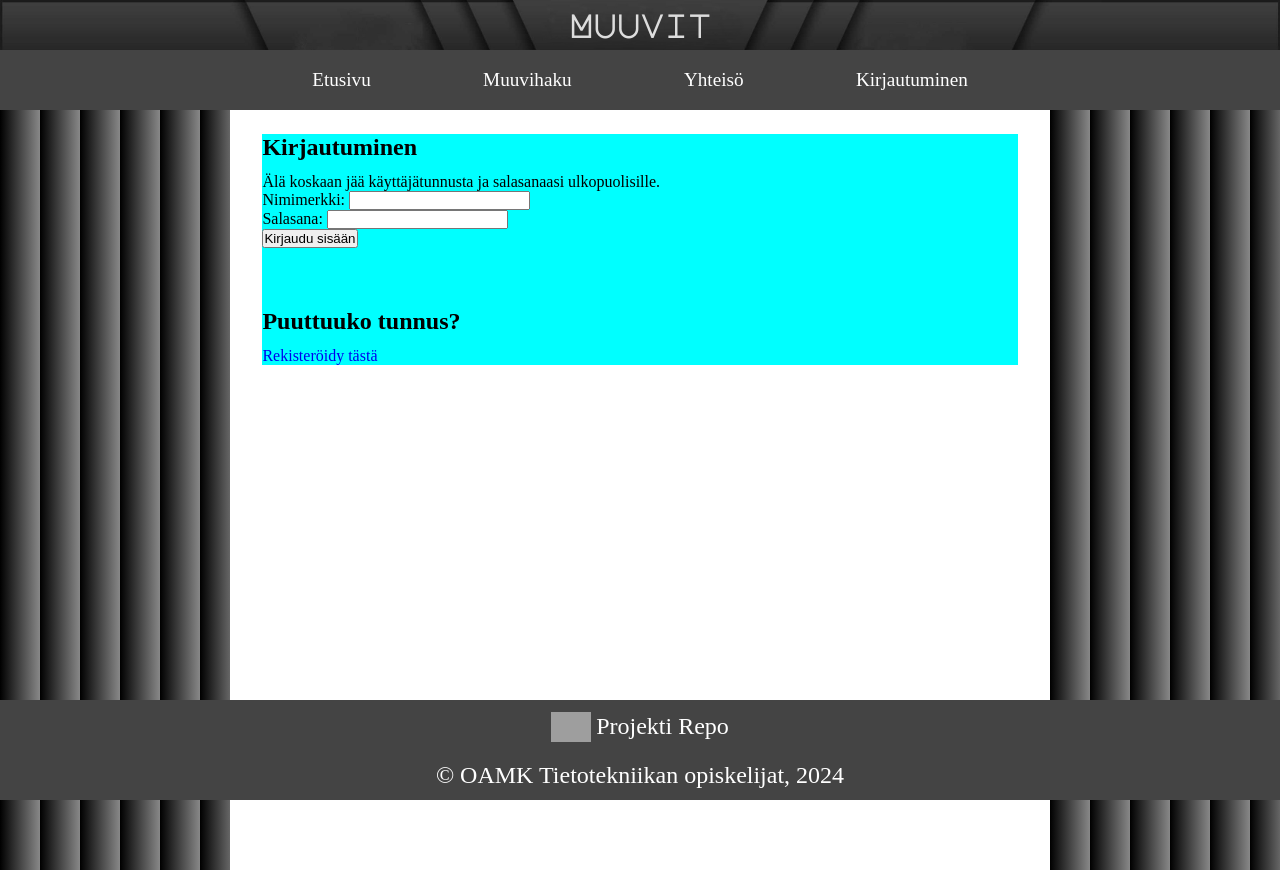
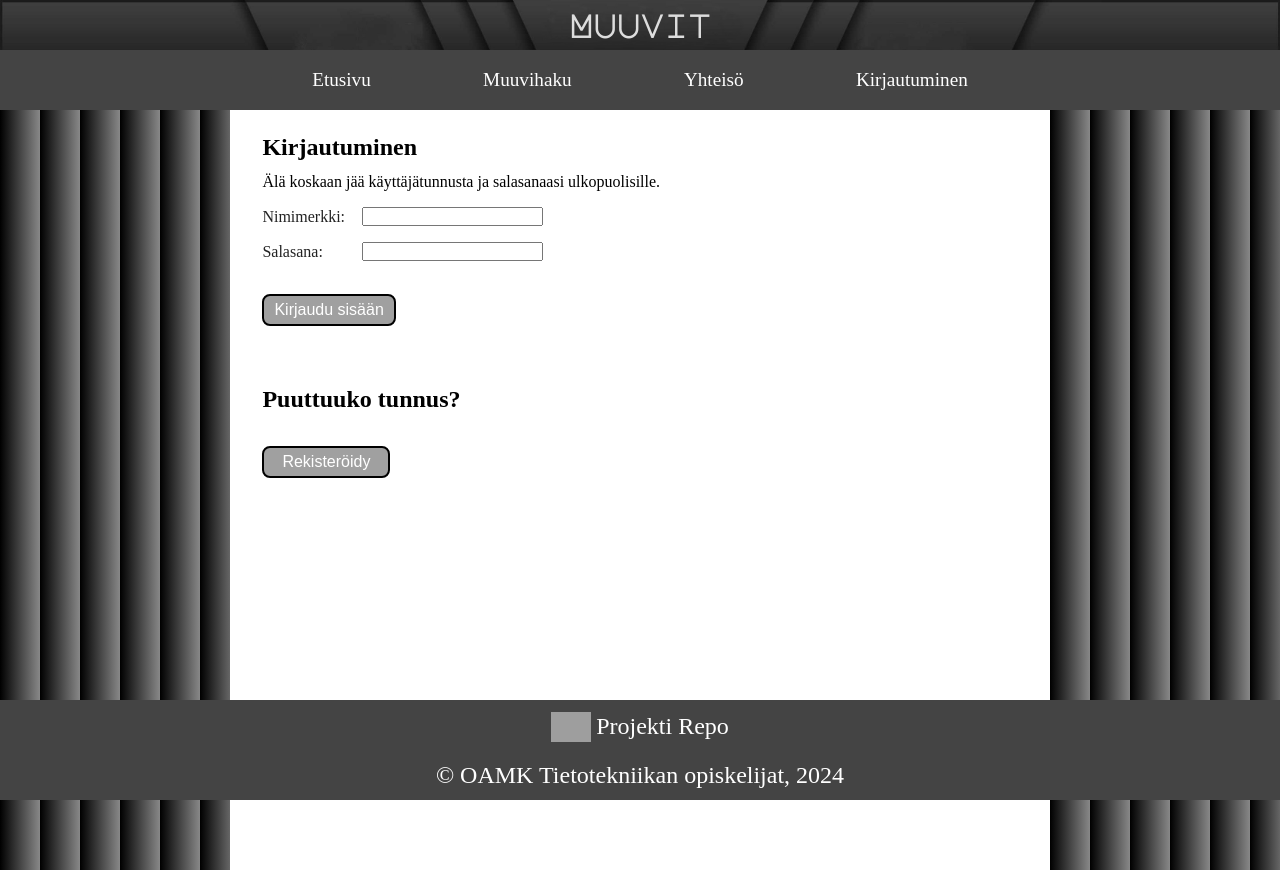
Before and after one commit to TVT23KM-1/Muuvit, a React (Vite) app in the folder front/: page /login in a window 1280 px wide. Built offline with nearby package versions, Linux system fonts and the light colour scheme; grey boxes are pictures that could not be loaded.

Commit message:
create account front toimii

```diff
--- a/front/src/components/content/Register.jsx
+++ b/front/src/components/content/Register.jsx
@@ -1,18 +1,25 @@
 import React, { useState } from 'react';
 import axios from 'axios'
+import '../../index.css'
+import '../../pages/Login.css'
 
 
-const Register = () => {
+
+const Register = ({showLogin, setShowLogin}) => {
   const [showRegisterForm, setShowRegisterForm] = useState(false)
   const [credentials, setCredentials] = useState({})
 
   const openRegisterForm = () => {
     setShowRegisterForm(true);
+    setShowLogin(false);
   }
 
   const closeRegisterForm = () => {
     setShowRegisterForm(false);
+    setShowLogin(true);
   }
+
+
 
   const register = () => {
 
@@ -21,10 +28,14 @@ const Register = () => {
       console.log(response.data)
       if (response.status === 200) {
         console.log('käyttäjä luotu')
+        setShowRegisterForm(false);
+        setShowLogin(true);
       }
     })
     .catch(function(error) {
       console.log(error)
+      setShowRegisterForm(false);
+      setShowLogin(true);
     })
   }
 
@@ -43,18 +54,34 @@ const Register = () => {
       {!showRegisterForm ? (
         <p>
           {' '}
-          <a href="#" onClick={openRegisterForm}>Rekisteröidy tästä</a>
+          <div id="buttons">
+            <button className="button" onClick={openRegisterForm}>Rekisteröidy</button>
+        </div>
         </p>
       ) : (
         <div>
           <p className="info">Täytä molemmat kentät. Nimimerkki on samalla kirjautumistunnuksesi. Se on uniikki, eikä voi olla sama toisella käyttäjällä.</p>
-
-          <p>Nimimerkki: <input className="field" onChange={handleUsernameChange} type="text" placeholder="Valitse nimimerkki" /></p>
-          <p>Salasana: <input className="field" onChange={handlePasswordChange} type="text" placeholder="Valitse salasana" /></p>
-          <button className="green" onClick={register}>Rekisteröidy</button>
-          <button onClick={closeRegisterForm}>Peruuta</button>
-
-        </div>
+            <div id="login-form">
+              <div id="login-text">
+                <p>Nimimerkki:</p>
+              </div>
+                <p>
+                 <input className="field" onChange={handleUsernameChange} type="text" placeholder="Valitse nimimerkki" />
+                </p>
+              </div>
+              <div id="login-form">
+                <div id="login-text">
+                <p>Salasana:</p>
+              </div>
+              <p>
+                <input className="field" onChange={handlePasswordChange} type="text" placeholder="Valitse salasana" />
+              </p>
+            </div>
+            <div id="buttons">
+              <button className="button" onClick={register}>Rekisteröidy</button>
+              <button onClick={closeRegisterForm}>Peruuta</button>
+            </div>
+          </div>
       )}
     </div>
   );
--- a/front/src/index.css
+++ b/front/src/index.css
@@ -1,6 +1,8 @@
 :root {
   --navibar-color: #444;
   --light-colour: #fff;
+  --light-gray-colour: #e0e0e0;
+  --dark-gray-colour:#a0a0a0;
   --dark-colour: #222;
   --accent-colour: #f40000;
   --focus-colour: #88f;
--- a/front/src/pages/Login.css
+++ b/front/src/pages/Login.css
@@ -1,12 +1,67 @@
-* {
-    margin:0;
-    padding:0;
+
+
+.login {
+    width: 100%;
+    height: 60vh;
+    background-color: var(--light-colour);
+    padding-bottom: 1em;
+    margin-bottom: 1em;
 }
 
-.login {
-    margin:0;
-    padding:0;
-    width: 100%;
-    length: 100vh;
-    background-color: aqua;
+#info {
+    padding-bottom: 0em;
+    margin-bottom: 0em;
 }
+
+#login-form {
+    padding-bottom: 0em;
+    padding-top: 1em;
+    margin-bottom: 0em;
+    margin-top: 0em;
+    color: var(--dark-colour);
+    display: flex;
+    text-align: center;
+    align-items: center;
+    vertical-align: center;
+}
+#login-text {
+    width:100px;
+    display: flex;
+}
+
+div#buttons{
+    display: flex;
+    justify-content: left;
+    align-items: center;
+    padding:20;
+    margin-top: 2rem;
+    margin-left: 0px;
+    margin-right: 30px;
+
+}
+button {
+    font-size:  1rem;
+    align-items: center;
+	background-color: var(--dark-gray-colour);
+	color: var(--light-colour);
+	padding: 0px 10px;
+    margin-right: 40%;
+	text-align: center;
+    vertical-align: center;
+	text-decoration: none;
+    margin-top: 1px;
+	cursor: pointer;
+	border-radius: .5em;
+	-webkit-transition-duration: 0.4s; /* Safari */
+	transition-duration: 0.4s;
+	min-width: 8em;
+    height: 2em;
+    border-color: black;
+    border-width: 2px;
+    border-style: solid;
+  }
+
+  button:hover {
+	box-shadow: 0 12px 16px 0 rgba(0,0,0,0.24),0 17px 50px 0 rgba(0,0,0,0.19);
+    background-color: var(--light-gray-colour);
+  }
--- a/front/src/pages/Login.jsx
+++ b/front/src/pages/Login.jsx
@@ -3,9 +3,12 @@ import Register from '@content/Register';
 import { useNavigate } from 'react-router-dom';
 import './Login.css'
 
+
 export default function Login(props) {
  const [username, setUsername] = useState('')
  const [password, setPassword] = useState('')
+ //either show login form or register form
+ const [showLogin, setShowLogin] = useState(true)
  const navigate = useNavigate()
 
  const validate = (e) => {
@@ -22,24 +25,42 @@ export default function Login(props) {
 
     <div className="login">
 
+      {showLogin && (
+        <>
         <h2>Kirjautuminen</h2>
 
         <p className="info">Älä koskaan jää käyttäjätunnusta ja salasanaasi ulkopuolisille.</p>
 
+          <form onSubmit={validate}>
+            <div id="login-form">
+              <div id="login-text">
+                <p>Nimimerkki:</p>
+              </div>
+            <p>
+              <input className="field" value={username} onChange={e => setUsername(e.target.value)}></input>
+            </p>
+            </div>
+            <div id="login-form">
+              <div id="login-text">
+                <p>Salasana:</p>
+              </div>
+            <p>
+              <input className="field" type="password" value={password} onChange={e => setPassword(e.target.value)}></input>
+            </p>
+            </div>
 
-        <div id="login-form">
-          <form onSubmit={validate}>
-            <p>Nimimerkki: <input className="field" value={username} onChange={e => setUsername(e.target.value)}></input></p>
-            <p>Salasana: <input className="field" type="password" value={password} onChange={e => setPassword(e.target.value)}></input></p>
-            <button>Kirjaudu sisään</button>
+            <div id="buttons">
+              <button>Kirjaudu sisään</button>
+            </div>
           </form>
-        </div>
+        </>
+      )}
 
 
           <br/> <br/>
 
 
-        {<Register />}
+        {<Register setShowLogin={setShowLogin} />}
 
 
     </div>
```
Also changed, not shown: package.json (added, +7 -0 lines), 1 other file (tests, documents, lock files or other folders).
